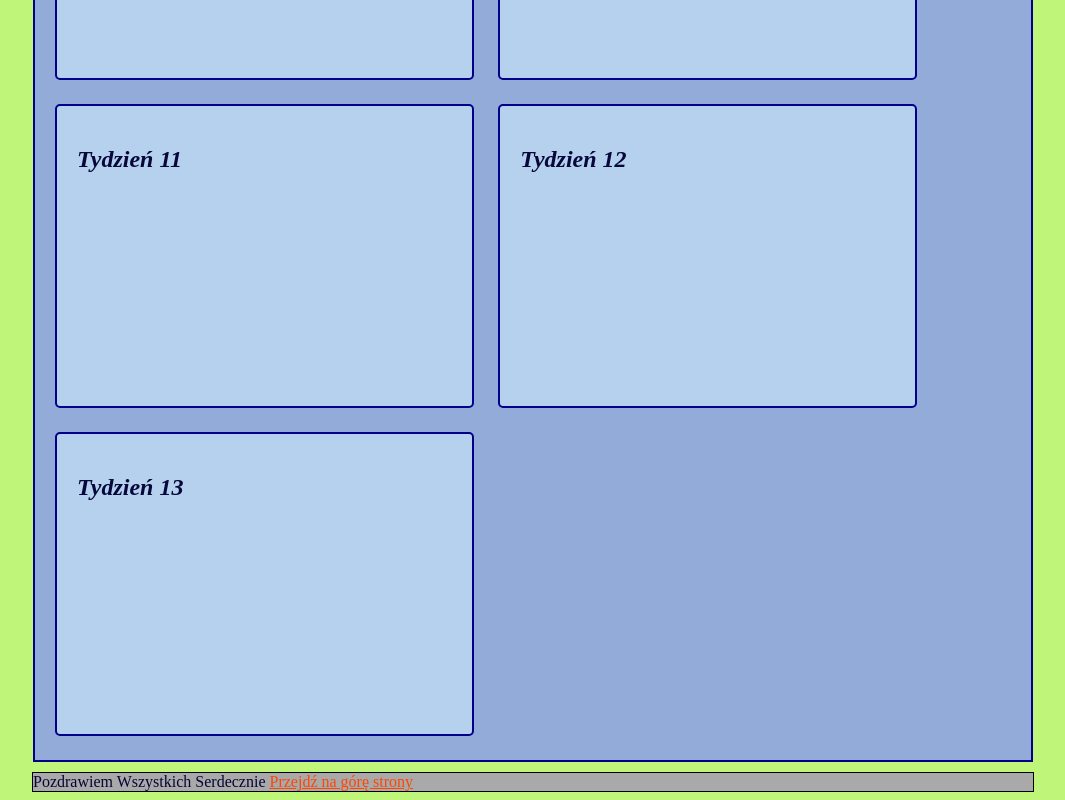
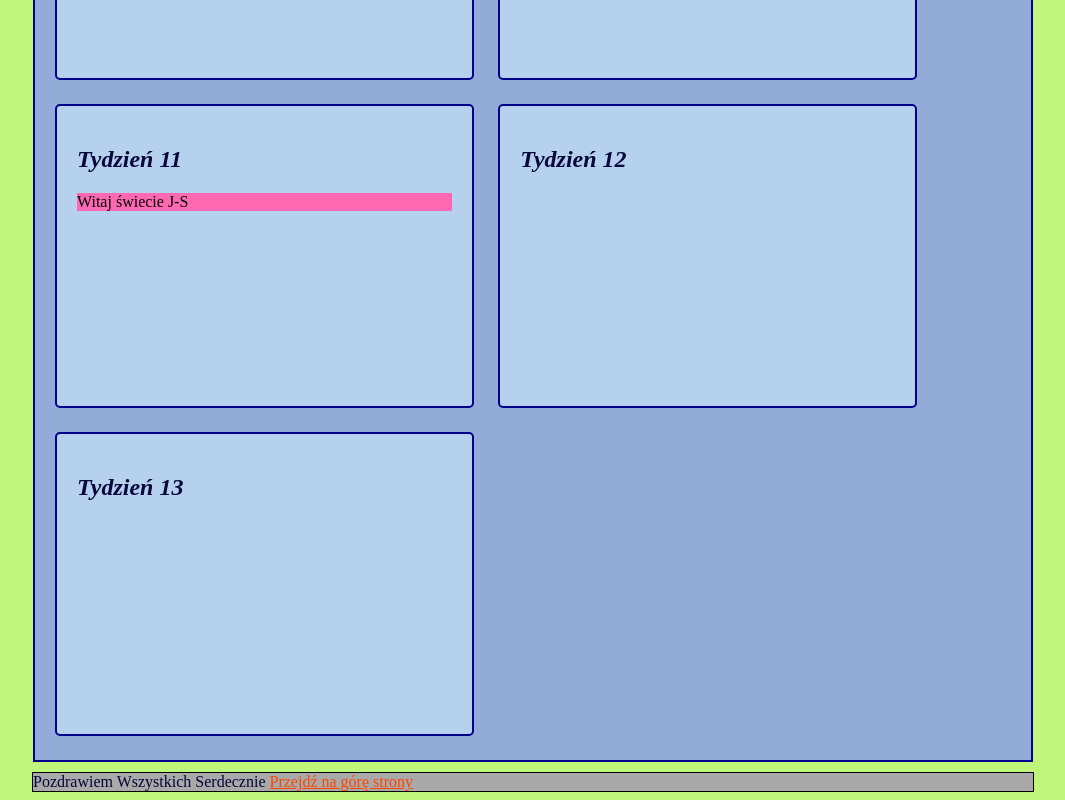
Before and after one commit to kamil-pawlicki/homepage, a plain HTML site: page index.html in a window 1280 px wide. Shown: the part 4037-4837 px from the top of the page, without its empty margins (107-1172 px from the left). Drawn offline with Linux system fonts and the light colour scheme.

Commit message:
create table in 'nauka HTML' and make class using BEM system

```diff
--- a/index.html
+++ b/index.html
@@ -309,7 +309,10 @@
                               <div class="div">
                                 <article class="article">
                                   <h2 class="article__title">Tydzień 11</h2>
-                                  <p class="article__paragraph"></p>
+                                  <p class="article__paragraph--js">
+                                    Tydnień 11 testy zabawą JS
+
+                                  </p>
                                 </div>
                                   <div class="div">
                                     <article class="article">
--- a/main.js
+++ b/main.js
@@ -59,3 +59,23 @@ console.log(`zapisujemy rowanie y=F(2) za pomocą 'const y=F(2)'`);
 const y = F(2);
 console.log(`na koncu piszemy komende 'consol.log(y)' aby otrzymac wynik`);
 console.log(y);
+
+
+function zmianaTekstu(selectorCss, tekst) {
+    const element = document.querySelector (selectorCss);
+    element.innerHTML = tekst;
+}
+zmianaTekstu('.article__paragraph--js', 'Witaj świecie J-S');
+
+console.log(`.......oddzielamy od reszty......`)
+
+function liczymy(number) {
+    number = number+3;
+    console.log(number);
+    return number*3;
+}
+liczymy(5);
+number = 2;
+liczymy(number);
+console.log(number);
+liczymy(10);
--- a/style.css
+++ b/style.css
@@ -107,6 +107,10 @@ a {
   padding: 5px;
   text-align: left;
 }
+.article__paragraph--js {
+  background-color: hotpink;
+  color: black;
+}
 .article__title {
   font-style: italic;
   color: #07073b;
```
